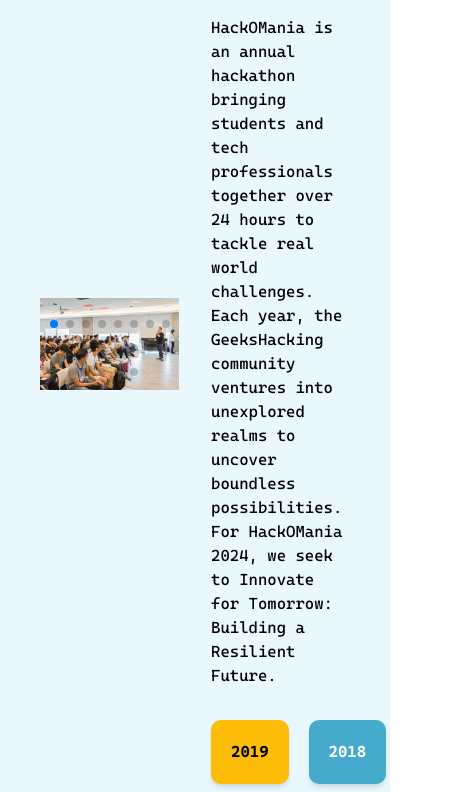
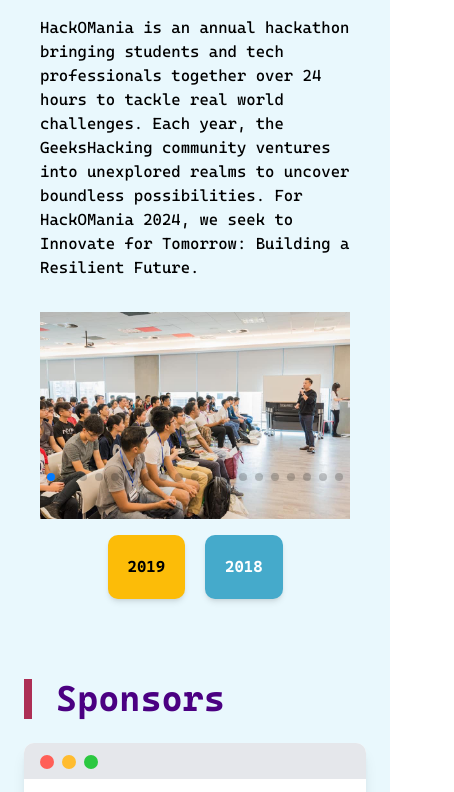
Before and after one commit to GeeksHacking/hackomania-2024-website, an Astro site: page / in a window 390 px wide. Shown: the part 441-1233 px from the top of the page, 454 px wide, since content can reach past the window. Built offline with nearby package versions, Linux system fonts and the light colour scheme; Astro itself is replaced by a stand-in of ours.

Commit message:
fix about mobile view

```diff
--- a/src/pages/index.astro
+++ b/src/pages/index.astro
@@ -46,11 +46,19 @@
     </section>
 
     <section id="about" class="scroll-m-16 space-y-6">
-      <div class="grid grid-cols-2 items-center">
-        <div class="col-span-1 w-full p-4">
+      <div class="flex flex-col-reverse md:grid md:grid-cols-2 items-center">
+        <div class="flex flex-row gap-5 font-code font-bold justify-center md:hidden">
+          <a href="https://hackomania2019.geekshacking.com/" target="_blank">
+            <div class="shadow-md hover:shadow-lg rounded-[10px] p-5 bg-app-yellow text-black">2019</div>
+          </a>
+          <a href="https://hackomania2018.geekshacking.com/" target="_blank">
+            <div class="shadow-md hover:shadow-lg rounded-[10px] p-5 bg-app-blue text-white">2018</div>
+          </a>
+        </div>
+        <div class="md:col-span-1 w-full p-4">
           <AlbumCarousel />
         </div>
-        <div class="col-span-1 p-4 flex flex-col gap-8">
+        <div class="md:col-span-1 p-4 flex flex-col gap-8">
           <div class="text-balance">
             <h2 class="border-l-8 border-solid border-l-app-red pl-6 text-4xl md:text-6xl text-app-purple font-code font-bold">HackOMania 2024</h2>
             <p class="pt-8 font-code">
@@ -58,9 +66,7 @@
               unexplored realms to uncover boundless possibilities. For HackOMania 2024, we seek to Innovate for Tomorrow: Building a Resilient Future.
             </p>
           </div>
-
-
-          <div class="flex flex-row gap-5 font-code font-bold">
+          <div class="hidden md:flex md:flex-row gap-5 font-code font-bold justify-center md:justify-start">
             <a href="https://hackomania2019.geekshacking.com/" target="_blank">
               <div class="shadow-md hover:shadow-lg rounded-[10px] p-5 bg-app-yellow text-black">2019</div>
             </a>
```
